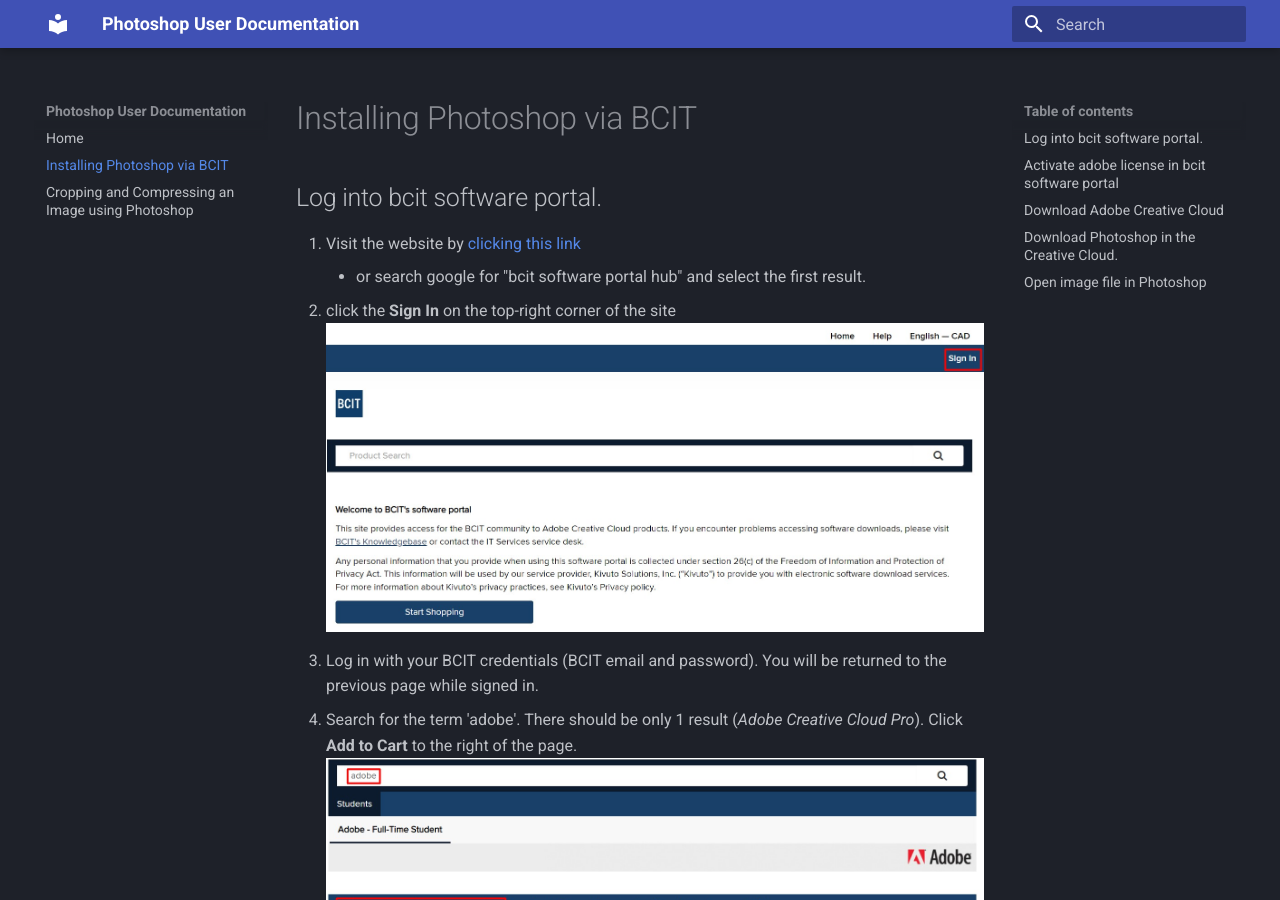
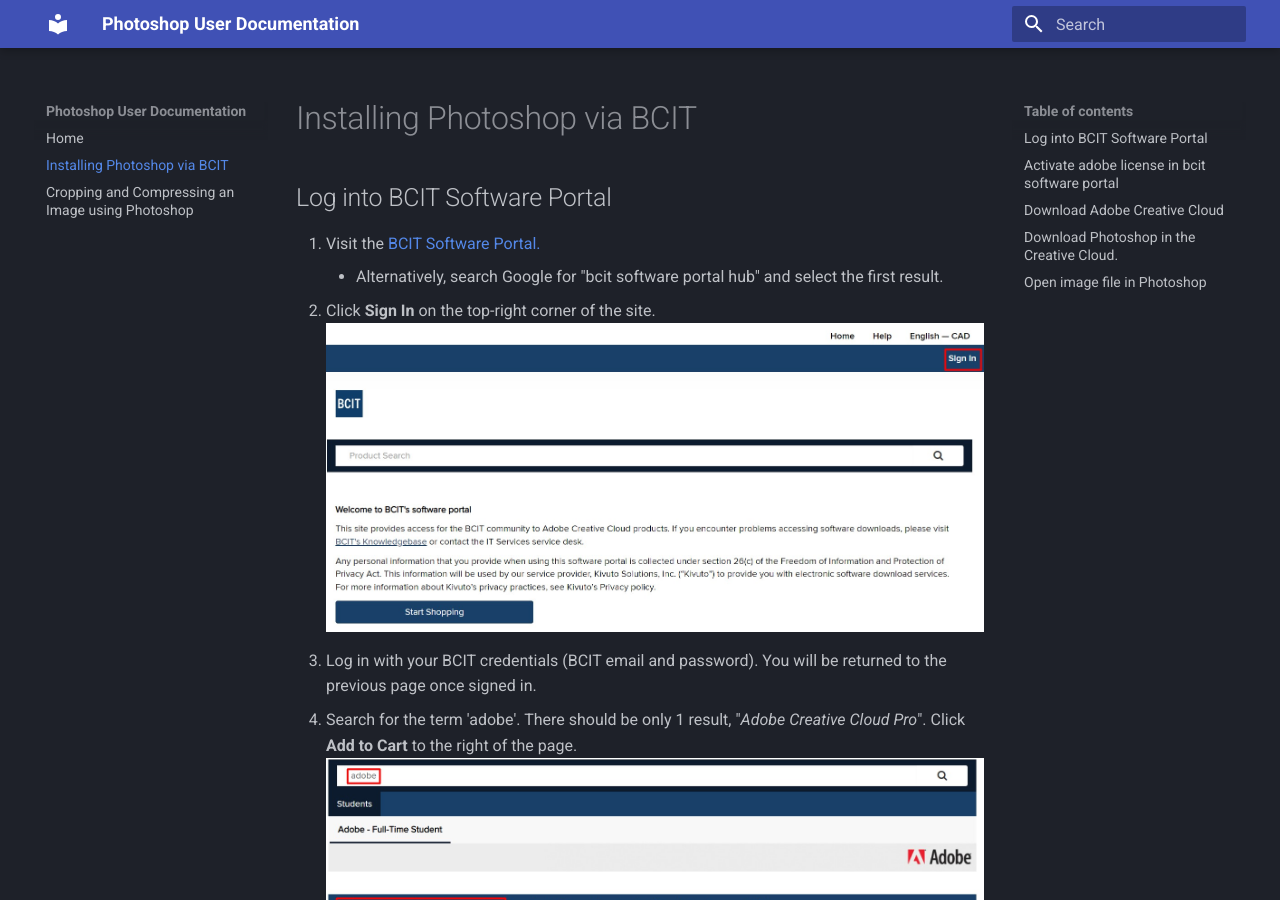
Before and after one commit to GurjeetB/UserDocProject, an MkDocs documentation site: the page built from docs/pages/1-install-photoshop-using-bcit-account.md, in a window 1280 px wide and 900 px high. Built offline with MkDocs 1.6.1 and Material for MkDocs 9.7.7, drawn with Linux system fonts in a browser that asks for light colours.

Commit message:
Fix typos

```diff
--- a/docs/pages/1-install-photoshop-using-bcit-account.md
+++ b/docs/pages/1-install-photoshop-using-bcit-account.md
@@ -1,13 +1,14 @@
 # Installing Photoshop via BCIT
 
-## Log into bcit software portal.
+## Log into BCIT Software Portal
 
-1. Visit the website by [clicking this link](https://bcit.onthehub.com/WebStore/Welcome.aspx)
-    - or search google for "bcit software portal hub" and select the first result.
-2. click the **Sign In** on the top-right corner of the site
+1. Visit the [BCIT Software Portal.](https://bcit.onthehub.com/WebStore/Welcome.aspx)
+    - Alternatively, search Google for "bcit software portal hub" and select the first result.
+2. Click **Sign In** on the top-right corner of the site.
     ![software portal](./images-installation/install_1.jpg)
-3. Log in with your BCIT credentials (BCIT email and password). You will be returned to the previous page while signed in.
-4. Search for the term 'adobe'. There should be only 1 result (_Adobe Creative Cloud Pro_). Click **Add to Cart** to the right of the page.
+3. Log in with your BCIT credentials (BCIT email and password).
+    You will be returned to the previous page once signed in.
+4. Search for the term 'adobe'. There should be only 1 result, "_Adobe Creative Cloud Pro_". Click **Add to Cart** to the right of the page.
     ![software portal](./images-installation/install_2.jpg)
 
 ## Activate adobe license in bcit software portal
```
